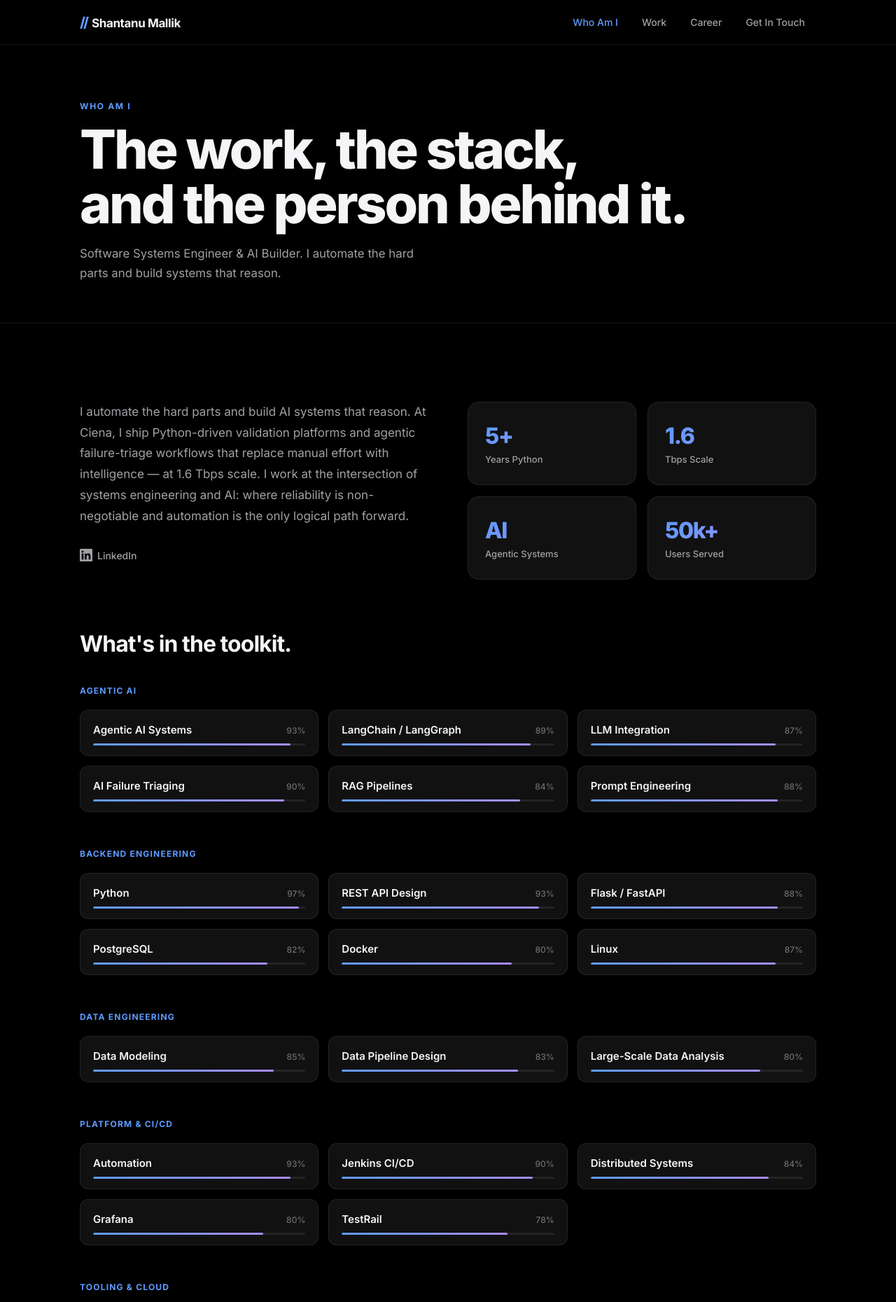
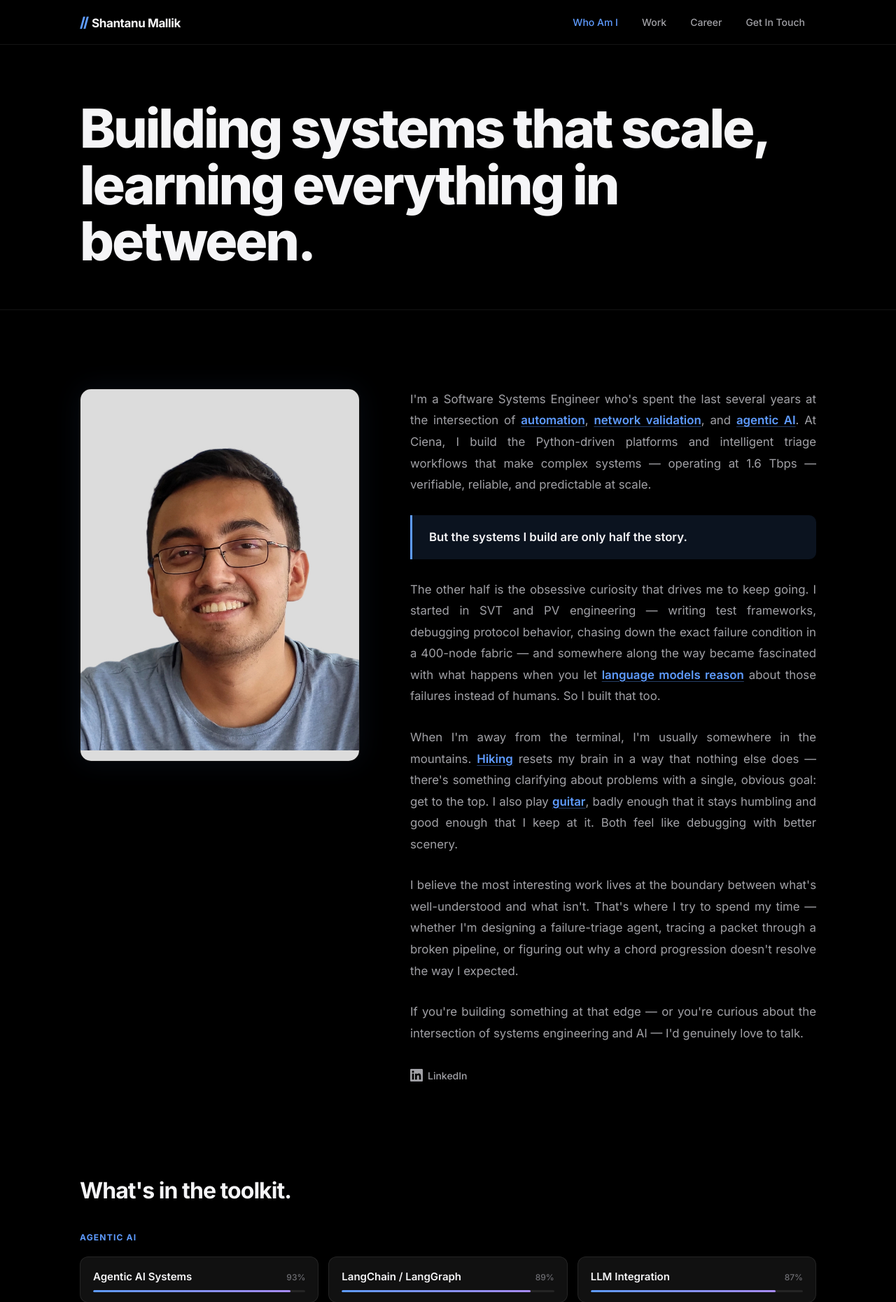
Before and after one commit to shantanumallik/portfolio, a Flask app: page /about in a window 1280 px wide. Shown: the top 1860 px of the page at 70% size. Run offline with Flask 3, Linux system fonts and the light colour scheme; data comes from the database, SQL or seed files in the repository.

Commit message:
About page: imvinay-style narrative layout + scrapbook on home page

```diff
--- a/app/static/css/main.css
+++ b/app/static/css/main.css
@@ -224,6 +224,60 @@ a { color: inherit; text-decoration: none; }
 .stat-card__number { font-size: 2rem; font-weight: 800; letter-spacing: -0.04em; background: linear-gradient(135deg, var(--accent) 0%, #a78bfa 100%); -webkit-background-clip: text; -webkit-text-fill-color: transparent; background-clip: text; }
 .stat-card__label  { font-size: 13px; font-weight: 500; color: var(--text-muted); }
 
+/* ── About Page — Narrative Style (imvinay-style) ─────────── */
+.about-page-title {
+  padding-top: calc(var(--nav-h) + 80px);
+  padding-bottom: 56px;
+  background: var(--bg);
+  border-bottom: 1px solid var(--border);
+}
+.about-page-title__inner { max-width: 1100px; margin: 0 auto; padding: 0 24px; }
+.about-page-title__h1 {
+  font-size: clamp(2.6rem, 6vw, 4.8rem);
+  font-weight: 800; letter-spacing: -0.04em; line-height: 1.05; color: var(--text);
+}
+
+.about-narrative {
+  display: grid; grid-template-columns: 400px 1fr;
+  gap: 72px; align-items: start; padding-bottom: 64px;
+}
+.about-narrative__photo {
+  border-radius: 16px; overflow: hidden;
+  aspect-ratio: 3 / 4; border: 1px solid var(--border);
+  box-shadow: 0 0 40px rgba(94,155,255,0.08);
+  position: sticky; top: calc(var(--nav-h) + 24px);
+}
+.about-narrative__photo img {
+  width: 100%; height: 100%; object-fit: cover; object-position: center top; display: block;
+}
+.about-narrative__body { display: flex; flex-direction: column; }
+.about-paras p {
+  font-size: 1.05rem; line-height: 1.82; color: var(--text-muted);
+  margin-bottom: 28px; text-align: justify;
+}
+.about-callout {
+  background: var(--accent-bg);
+  border-left: 3px solid var(--accent);
+  padding: 18px 24px; border-radius: 0 10px 10px 0;
+  margin: 4px 0 28px; font-size: 1.05rem; font-weight: 600;
+  line-height: 1.6; color: var(--text);
+}
+.about-keyword {
+  color: var(--accent); font-weight: 600;
+  text-decoration: underline; text-underline-offset: 3px;
+  text-decoration-color: rgba(94,155,255,0.4);
+}
+.about-links-row { display: flex; flex-wrap: wrap; gap: 14px; align-items: center; margin-top: 8px; }
+
+@media (max-width: 960px) {
+  .about-narrative { grid-template-columns: 1fr; gap: 36px; }
+  .about-narrative__photo { max-width: 300px; margin: 0 auto; position: static; }
+}
+@media (max-width: 768px) {
+  .about-page-title { padding-top: calc(var(--nav-h) + 48px); padding-bottom: 36px; }
+  .about-paras p { text-align: left; font-size: 1rem; }
+}
+
 /* ── Skills ───────────────────────────────────────────────── */
 .skills-merged { margin-top: 72px; }
 .skills-merged__heading { font-size: clamp(1.4rem, 3vw, 2rem); font-weight: 700; letter-spacing: -0.03em; color: var(--text); margin-bottom: 40px; }
--- a/app/templates/about.html
+++ b/app/templates/about.html
@@ -9,22 +9,42 @@
 
 {% block page_content %}
 
-<!-- ── Page Header ────────────────────────────────────────────────────────── -->
-<div class="page-hero">
-  <div class="page-hero__inner">
-    <p class="page-hero__kicker">WHO AM I</p>
-    <h1 class="page-hero__title">The work, the stack,<br>and the person behind it.</h1>
-    <p class="page-hero__sub">Software Systems Engineer &amp; AI Builder. I automate the hard parts and build systems that reason.</p>
+<!-- ── Page Title ─────────────────────────────────────────────────────────── -->
+<div class="about-page-title">
+  <div class="about-page-title__inner">
+    <h1 class="about-page-title__h1">Building systems that scale,<br>learning everything in between.</h1>
   </div>
 </div>
 
 <!-- ── About ─────────────────────────────────────────────────────────────── -->
 <section class="section section--black" id="about">
   <div class="container">
-    <div class="about__grid about__grid--no-photo">
-      <div class="about__bio reveal">
-        <p>{{ about.bio or "I automate the hard parts and build AI systems that reason. At Ciena, I ship Python-driven validation platforms and agentic failure-triage workflows that replace manual effort with intelligence — at 1.6 Tbps scale. I work at the intersection of systems engineering and AI: where reliability is non-negotiable and automation is the only logical path forward." }}</p>
-        <div class="about__links">
+    <div class="about-narrative reveal">
+
+      <!-- Photo -->
+      <div class="about-narrative__photo">
+        <img src="{{ url_for('static', filename='images/shantanu.jpg') }}"
+             alt="Shantanu Mallik"
+             onerror="this.parentElement.style.background='var(--surface2)'" />
+      </div>
+
+      <!-- Text -->
+      <div class="about-narrative__body">
+        <div class="about-paras">
+          <p>I'm a Software Systems Engineer who's spent the last several years at the intersection of <span class="about-keyword">automation</span>, <span class="about-keyword">network validation</span>, and <span class="about-keyword">agentic AI</span>. At Ciena, I build the Python-driven platforms and intelligent triage workflows that make complex systems — operating at 1.6 Tbps — verifiable, reliable, and predictable at scale.</p>
+
+          <div class="about-callout">But the systems I build are only half the story.</div>
+
+          <p>The other half is the obsessive curiosity that drives me to keep going. I started in SVT and PV engineering — writing test frameworks, debugging protocol behavior, chasing down the exact failure condition in a 400-node fabric — and somewhere along the way became fascinated with what happens when you let <span class="about-keyword">language models reason</span> about those failures instead of humans. So I built that too.</p>
+
+          <p>When I'm away from the terminal, I'm usually somewhere in the mountains. <span class="about-keyword">Hiking</span> resets my brain in a way that nothing else does — there's something clarifying about problems with a single, obvious goal: get to the top. I also play <span class="about-keyword">guitar</span>, badly enough that it stays humbling and good enough that I keep at it. Both feel like debugging with better scenery.</p>
+
+          <p>I believe the most interesting work lives at the boundary between what's well-understood and what isn't. That's where I try to spend my time — whether I'm designing a failure-triage agent, tracing a packet through a broken pipeline, or figuring out why a chord progression doesn't resolve the way I expected.</p>
+
+          <p>If you're building something at that edge — or you're curious about the intersection of systems engineering and AI — I'd genuinely love to talk.</p>
+        </div>
+
+        <div class="about-links-row">
           {% if about.linkedin_url %}
             <a href="{{ about.linkedin_url }}" target="_blank" rel="noopener" class="icon-link">
               <svg viewBox="0 0 24 24" fill="currentColor"><path d="M20.447 20.452h-3.554v-5.569c0-1.328-.027-3.037-1.852-3.037-1.853 0-2.136 1.445-2.136 2.939v5.667H9.351V9h3.414v1.561h.046c.477-.9 1.637-1.85 3.37-1.85 3.601 0 4.267 2.37 4.267 5.455v6.286zM5.337 7.433a2.062 2.062 0 01-2.063-2.065 2.064 2.064 0 112.063 2.065zm1.782 13.019H3.555V9h3.564v11.452zM22.225 0H1.771C.792 0 0 .774 0 1.729v20.542C0 23.227.792 24 1.771 24h20.451C23.2 24 24 23.227 24 22.271V1.729C24 .774 23.2 0 22.222 0h.003z"/></svg>
@@ -40,24 +60,6 @@
           {% if about.resume_url %}
             <a href="{{ about.resume_url }}" target="_blank" rel="noopener" class="btn btn--outline btn--sm">Download CV</a>
           {% endif %}
-        </div>
-      </div>
-      <div class="about__stats reveal">
-        <div class="stat-card">
-          <span class="stat-card__number">5+</span>
-          <span class="stat-card__label">Years Python</span>
-        </div>
-        <div class="stat-card">
-          <span class="stat-card__number">1.6</span>
-          <span class="stat-card__label">Tbps Scale</span>
-        </div>
-        <div class="stat-card">
-          <span class="stat-card__number">AI</span>
-          <span class="stat-card__label">Agentic Systems</span>
-        </div>
-        <div class="stat-card">
-          <span class="stat-card__number">50k+</span>
-          <span class="stat-card__label">Users Served</span>
         </div>
       </div>
     </div>
```
Also changed, not shown: app/templates/index.html (+50 -0 lines).
